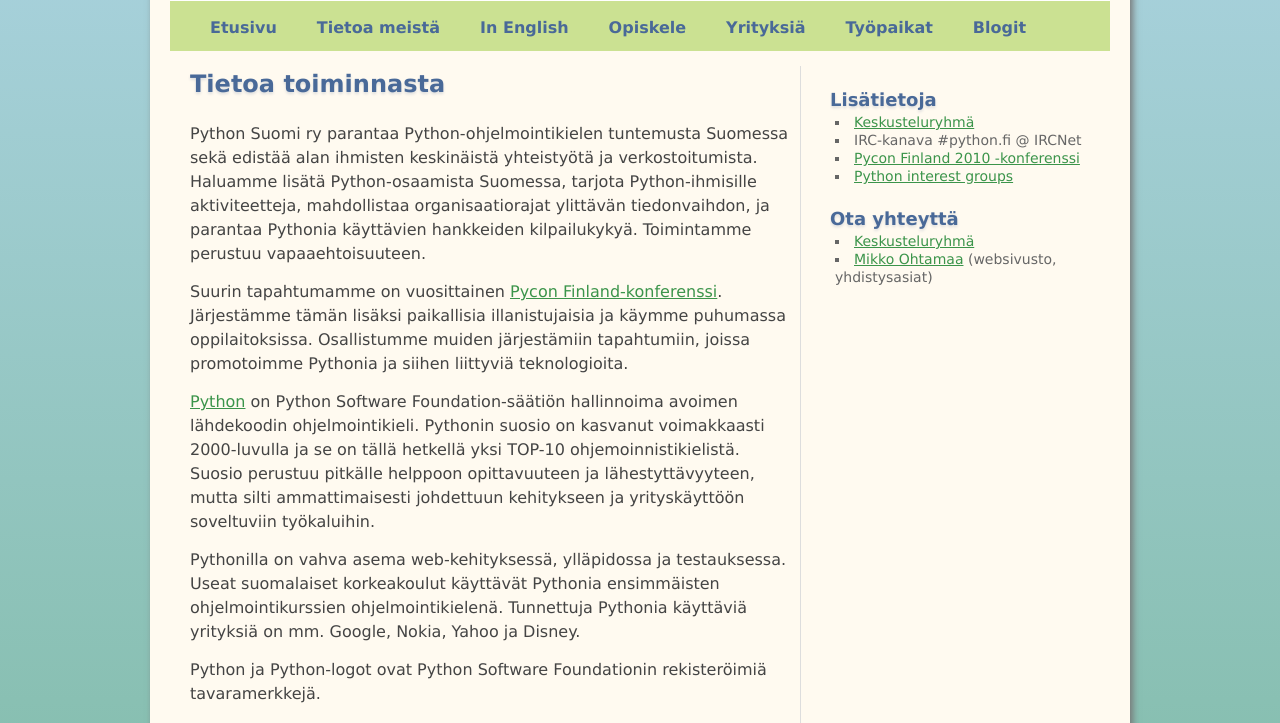
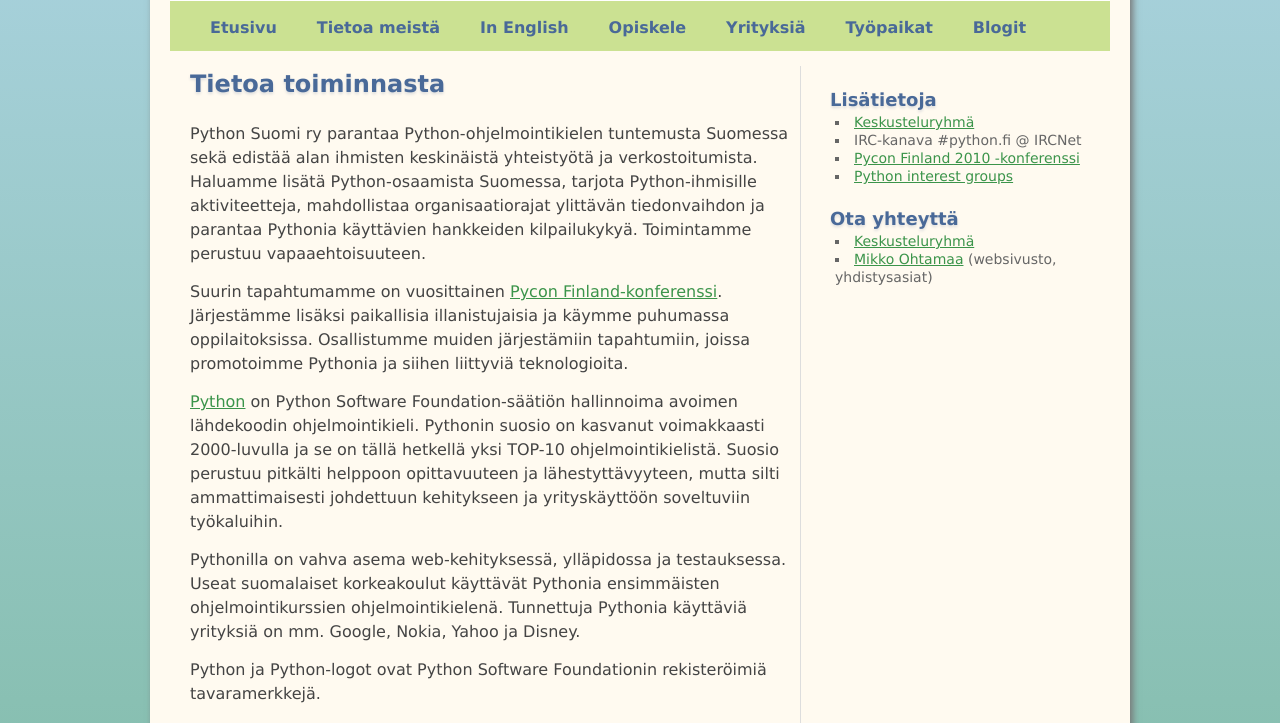
Before and after one commit to python-finland/python.fi, a Python web app: template src/templates/about.html in a window 1280 px wide. Shown: the part 310-1033 px from the top of the page. Run offline with Jinja, Linux system fonts and the light colour scheme; the template is opened without the code that fills it, so the values that code supplies are empty; some libraries are stand-ins or nearby versions.

Commit message:
Fix typos on about page

```diff
--- a/src/templates/about.html
+++ b/src/templates/about.html
@@ -9,7 +9,7 @@
     Suomessa sekä edistää alan ihmisten keskinäistä yhteistyötä ja
     verkostoitumista. Haluamme lisätä Python-osaamista Suomessa,
     tarjota Python-ihmisille aktiviteetteja, mahdollistaa
-    organisaatiorajat ylittävän tiedonvaihdon, ja parantaa Pythonia
+    organisaatiorajat ylittävän tiedonvaihdon ja parantaa Pythonia
     käyttävien hankkeiden kilpailukykyä. Toimintamme perustuu
     vapaaehtoisuuteen.
   </p>
@@ -17,7 +17,7 @@
   <p>
     Suurin tapahtumamme on
     vuosittainen <a href="http://fi.pycon.org">Pycon
-    Finland-konferenssi</a>. Järjestämme tämän lisäksi paikallisia
+    Finland-konferenssi</a>. Järjestämme lisäksi paikallisia
     illanistujaisia ja käymme puhumassa oppilaitoksissa. Osallistumme
     muiden järjestämiin tapahtumiin, joissa promotoimme Pythonia ja
     siihen liittyviä teknologioita.
@@ -28,7 +28,7 @@
     Foundation-säätiön hallinnoima avoimen lähdekoodin
     ohjelmointikieli. Pythonin suosio on kasvanut voimakkaasti
     2000-luvulla ja se on tällä hetkellä yksi TOP-10
-    ohjemoinnistikielistä. Suosio perustuu pitkälle helppoon
+    ohjelmointikielistä. Suosio perustuu pitkälti helppoon
     opittavuuteen ja lähestyttävyyteen, mutta silti ammattimaisesti
     johdettuun kehitykseen ja yrityskäyttöön soveltuviin työkaluihin.
   </p>
```
